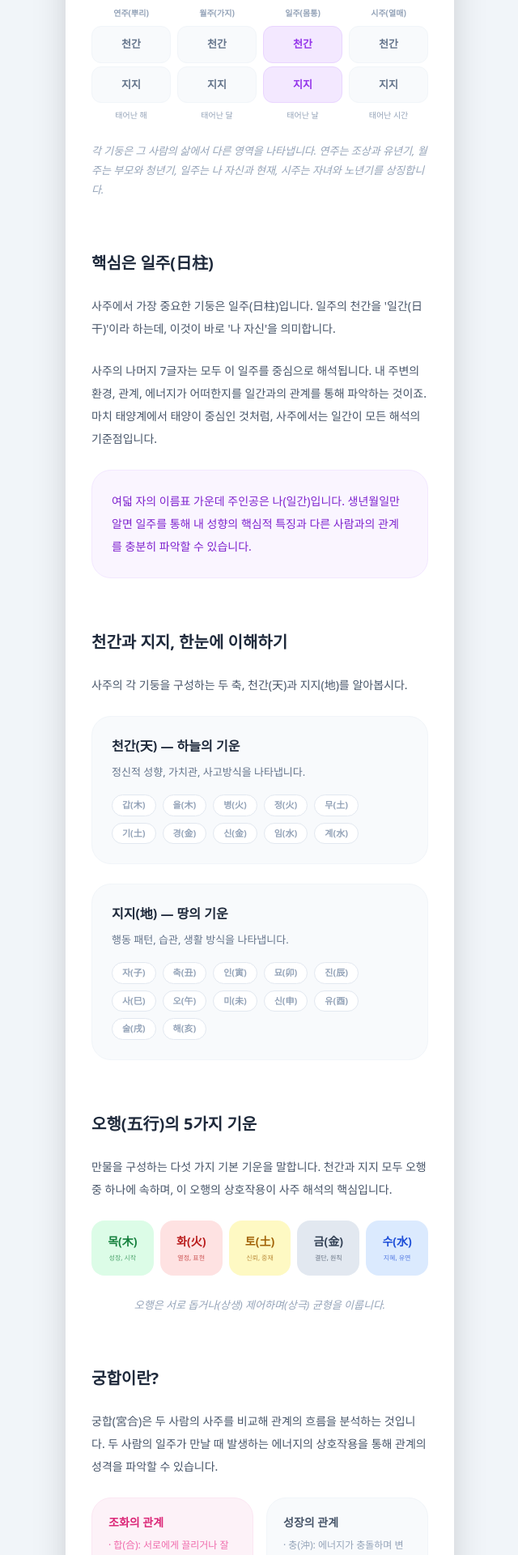
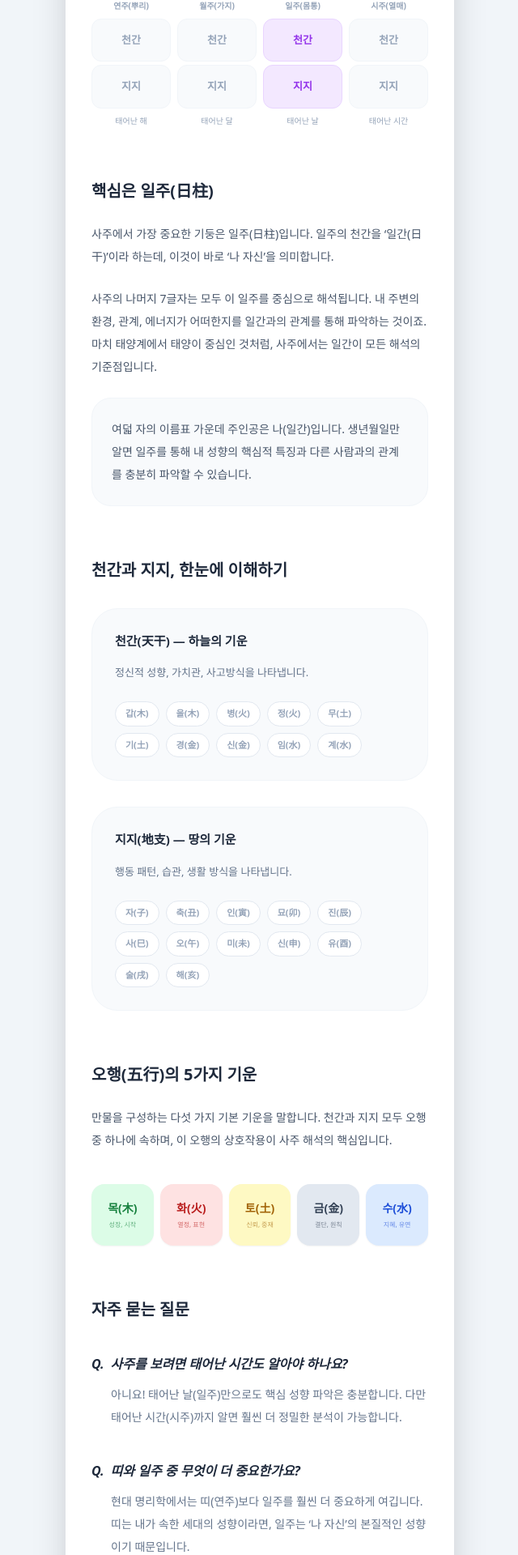
Before and after one commit to PLANB-John/oursai-web, a Next.js app: page /guide/beginner in a window 1280 px wide. Shown: the part 866-2786 px from the top of the page at 81% size, without its empty margins (319-959 px from the left). Built offline with nearby package versions, Linux system fonts and the light colour scheme.

Commit message:
Update beginner.js

```diff
--- a/pages/guide/beginner.js
+++ b/pages/guide/beginner.js
@@ -10,32 +10,31 @@ export default function BeginnerGuide() {
 
       <div className="w-full max-w-[480px] min-h-screen bg-white shadow-2xl flex flex-col relative overflow-hidden sm:rounded-[40px] pb-20">
 
-        {/* --- 상단 네비게이션 (우리 사이트 스타일) --- */}
+        {/* --- 상단 네비게이션 --- */}
         <div className="px-6 py-6 border-b border-slate-50 flex items-center justify-between">
           <a href="/guide" className="text-xs text-slate-400 font-bold flex items-center gap-1 hover:text-purple-400 transition-colors">
             ← 뒤로가기
           </a>
-          <a href="/" className="text-xs text-slate-400 font-bold hover:text-purple-400 transition-colors">홈으로</a>
         </div>
 
         <main className="px-8 py-12 space-y-16">
-          {/* 1. 타이틀 및 도입부 (캡처 내용 100% 반영) */}
-          <section>
-            <h1 className="text-[28px] font-black text-slate-800 mb-8 tracking-tight">사주 초보 완전 가이드</h1>
+          {/* 1. 도입부: 사주, 어렵지 않아요 */}
+          <section className="space-y-6">
+            <h1 className="text-[26px] font-black text-slate-800 tracking-tight leading-tight">사주 초보 완전 가이드</h1>
             <div className="space-y-6 text-[14px] text-slate-600 leading-7">
-              <p className="font-bold text-slate-800 text-lg italic">사주, 어렵지 않아요</p>
-              <p>‘사주’라는 단어만 들으면 복잡하고 어려울 것 같지만, 사실 핵심 개념은 생각보다 단순합니다. 사주는 태어난 시간에 담긴 기운을 조합해 개인의 성향과 삶의 방향성을 파악하는 지혜로운 체계입니다.</p>
+              <p className="font-bold text-slate-800 text-lg">사주, 어렵지 않아요</p>
+              <p>‘사주’라는 단어만 들으면 복잡하고 어려울 것 같지만, 사실 핵심 개념은 생각보다 단순합니다. 사주는 태어난 시간에 담긴 기운을 조합해 개인의 성격과 삶의 방향성을 파악하는 지혜로운 체계입니다.</p>
               <p>최근에는 MBTI가 16가지 유형으로 사람을 분류하듯 사주는 60가지 일주를 기준으로 훨씬 더 세밀하게 사람의 성격과 관계를 분석합니다. 다만 MBTI와 달리 사주명리학은 수천 년의 역사와 경험에 기반한 동양의 통계 학문이라는 점에 매력이 있습니다.</p>
-              <div className="bg-purple-50 p-5 rounded-2xl border border-purple-100 text-purple-600 font-medium">
+              <div className="bg-purple-50 p-6 rounded-3xl border border-purple-100 text-purple-600 font-medium">
                 이 가이드를 끝까지 읽으시면 사주의 기본 구조, 일주, 오행, 궁합의 핵심을 모두 이해하실 수 있습니다. 천천히 따라와 보세요.
               </div>
             </div>
           </section>
 
-          {/* 2. 사주의 기본 구조 (표 디자인 반영) */}
+          {/* 2. 사주의 기본 구조 */}
           <section className="space-y-6">
             <h2 className="text-[20px] font-black text-slate-800">사주(四柱)의 기본 구조</h2>
-            <p className="text-[14px] text-slate-600 leading-7">사주는 네 개의 기둥(연, 월, 일, 시)을 말합니다. 태어난 해, 달, 날, 시간을 각각 하나의 기둥으로 보고, 각 기둥은 하늘의 기운인 천간(天)과 땅의 기운인 지지(地)라는 두 글자로 구성됩니다. 내 기둥 x 두 글자 = 총 8글자, 이것이 바로 '사주팔자(四柱八字)'입니다.</p>
+            <p className="text-[14px] text-slate-600 leading-7">사주는 네 개의 기둥(연, 월, 일, 시)을 말합니다. 태어난 해, 달, 날, 시간을 각각 하나의 기둥으로 보고, 각 기둥은 하늘의 기운인 천간(天干)과 땅의 기운인 지지(地支)라는 두 글자로 구성됩니다. 내 기둥 x 두 글자 = 총 8글자, 이것이 바로 ‘사주팔자(四柱八字)’입니다.</p>
 
             <div className="grid grid-cols-4 gap-2 text-center">
               {[
@@ -46,56 +45,52 @@ export default function BeginnerGuide() {
               ].map((item, idx) => (
                 <div key={idx} className="flex flex-col gap-1">
                   <span className="text-[10px] text-slate-400 font-bold mb-1">{item.label}</span>
-                  <div className={`py-3 rounded-xl border font-bold text-[13px] ${item.active ? 'bg-purple-100 border-purple-200 text-purple-600' : 'bg-slate-50 border-slate-100 text-slate-500'}`}>{item.t}</div>
-                  <div className={`py-3 rounded-xl border font-bold text-[13px] ${item.active ? 'bg-purple-100 border-purple-200 text-purple-600' : 'bg-slate-50 border-slate-100 text-slate-500'}`}>{item.b}</div>
+                  <div className={`py-4 rounded-xl border font-bold text-[13px] ${item.active ? 'bg-purple-100 border-purple-200 text-purple-600' : 'bg-slate-50 border-slate-100 text-slate-400'}`}>{item.t}</div>
+                  <div className={`py-4 rounded-xl border font-bold text-[13px] ${item.active ? 'bg-purple-100 border-purple-200 text-purple-600' : 'bg-slate-50 border-slate-100 text-slate-400'}`}>{item.b}</div>
                   <span className="text-[10px] text-slate-400 mt-1">{item.desc}</span>
                 </div>
               ))}
             </div>
-            <p className="text-[13px] text-slate-400 leading-6 italic">각 기둥은 그 사람의 삶에서 다른 영역을 나타냅니다. 연주는 조상과 유년기, 월주는 부모와 청년기, 일주는 나 자신과 현재, 시주는 자녀와 노년기를 상징합니다.</p>
           </section>
 
-          {/* 3. 핵심은 일주 (노란색 박스 내용 반영) */}
+          {/* 3. 핵심은 일주 */}
           <section className="space-y-6">
             <h2 className="text-[20px] font-black text-slate-800">핵심은 일주(日柱)</h2>
-            <p className="text-[14px] text-slate-600 leading-7">사주에서 가장 중요한 기둥은 일주(日柱)입니다. 일주의 천간을 '일간(日干)'이라 하는데, 이것이 바로 '나 자신'을 의미합니다.</p>
+            <p className="text-[14px] text-slate-600 leading-7">사주에서 가장 중요한 기둥은 일주(日柱)입니다. 일주의 천간을 ‘일간(日干)’이라 하는데, 이것이 바로 ‘나 자신’을 의미합니다.</p>
             <p className="text-[14px] text-slate-600 leading-7">사주의 나머지 7글자는 모두 이 일주를 중심으로 해석됩니다. 내 주변의 환경, 관계, 에너지가 어떠한지를 일간과의 관계를 통해 파악하는 것이죠. 마치 태양계에서 태양이 중심인 것처럼, 사주에서는 일간이 모든 해석의 기준점입니다.</p>
-            <div className="bg-purple-50 p-6 rounded-3xl border border-purple-100 text-purple-700 text-[14px] leading-7 font-medium">
+            <div className="bg-slate-50 p-6 rounded-3xl border border-slate-100 text-slate-600 text-[14px] leading-7 font-medium">
               여덟 자의 이름표 가운데 주인공은 나(일간)입니다. 생년월일만 알면 일주를 통해 내 성향의 핵심적 특징과 다른 사람과의 관계를 충분히 파악할 수 있습니다.
             </div>
           </section>
 
-          {/* 4. 천간과 지지 (아이콘 리스트 반영) */}
-          <section className="space-y-6">
+          {/* 4. 천간과 지지 */}
+          <section className="space-y-8">
             <h2 className="text-[20px] font-black text-slate-800">천간과 지지, 한눈에 이해하기</h2>
-            <p className="text-[14px] text-slate-600 leading-7">사주의 각 기둥을 구성하는 두 축, 천간(天)과 지지(地)를 알아봅시다.</p>
-            <div className="space-y-6">
-              <div className="bg-slate-50 p-6 rounded-3xl border border-slate-100">
-                <p className="font-bold text-slate-800 mb-2">천간(天) — 하늘의 기운</p>
-                <p className="text-[13px] text-slate-500 leading-6 mb-4">정신적 성향, 가치관, 사고방식을 나타냅니다.</p>
-                <div className="flex flex-wrap gap-2 text-[11px] font-bold">
-                  {['갑(木)', '을(木)', '병(火)', '정(火)', '무(土)', '기(土)', '경(金)', '신(金)', '임(水)', '계(水)'].map((g, i) => (
-                    <span key={i} className="px-3 py-1 bg-white rounded-full border border-slate-200 text-slate-400">{g}</span>
-                  ))}
-                </div>
+            <div className="bg-slate-50 p-7 rounded-[32px] border border-slate-100 space-y-4">
+              <p className="font-bold text-slate-800 text-[15px]">천간(天干) — 하늘의 기운</p>
+              <p className="text-[13px] text-slate-500 leading-6">정신적 성향, 가치관, 사고방식을 나타냅니다.</p>
+              <div className="flex flex-wrap gap-2 pt-2">
+                {['갑(木)', '을(木)', '병(火)', '정(火)', '무(土)', '기(土)', '경(金)', '신(金)', '임(水)', '계(水)'].map((item, i) => (
+                  <span key={i} className="px-3 py-1.5 bg-white rounded-full border border-slate-200 text-[11px] font-bold text-slate-400">{item}</span>
+                ))}
               </div>
-              <div className="bg-slate-50 p-6 rounded-3xl border border-slate-100">
-                <p className="font-bold text-slate-800 mb-2">지지(地) — 땅의 기운</p>
-                <p className="text-[13px] text-slate-500 leading-6 mb-4">행동 패턴, 습관, 생활 방식을 나타냅니다.</p>
-                <div className="flex flex-wrap gap-2 text-[11px] font-bold">
-                  {['자(子)', '축(丑)', '인(寅)', '묘(卯)', '진(辰)', '사(巳)', '오(午)', '미(未)', '신(申)', '유(酉)', '술(戌)', '해(亥)'].map((g, i) => (
-                    <span key={i} className="px-3 py-1 bg-white rounded-full border border-slate-200 text-slate-400">{g}</span>
-                  ))}
-                </div>
+            </div>
+            <div className="bg-slate-50 p-7 rounded-[32px] border border-slate-100 space-y-4">
+              <p className="font-bold text-slate-800 text-[15px]">지지(地支) — 땅의 기운</p>
+              <p className="text-[13px] text-slate-500 leading-6">행동 패턴, 습관, 생활 방식을 나타냅니다.</p>
+              <div className="flex flex-wrap gap-2 pt-2">
+                {['자(子)', '축(丑)', '인(寅)', '묘(卯)', '진(辰)', '사(巳)', '오(午)', '미(未)', '신(申)', '유(酉)', '술(戌)', '해(亥)'].map((item, i) => (
+                  <span key={i} className="px-3 py-1.5 bg-white rounded-full border border-slate-200 text-[11px] font-bold text-slate-400">{item}</span>
+                ))}
               </div>
             </div>
           </section>
 
-          {/* 5. 오행 설명 (캡처 이미지 컬러 및 텍스트 반영) */}
-          <section className="space-y-6">
-            <h2 className="text-[20px] font-black text-slate-800">오행(五行)의 5가지 기운</h2>
-            <p className="text-[14px] text-slate-600 leading-7">만물을 구성하는 다섯 가지 기본 기운을 말합니다. 천간과 지지 모두 오행 중 하나에 속하며, 이 오행의 상호작용이 사주 해석의 핵심입니다.</p>
-            <div className="grid grid-cols-5 gap-2 text-center">
+          {/* 5. 오행 설명 */}
+          <section className="space-y-6 text-center">
+            <h2 className="text-[20px] font-black text-slate-800 text-left">오행(五行)의 5가지 기운</h2>
+            <p className="text-[14px] text-slate-600 leading-7 text-left">만물을 구성하는 다섯 가지 기본 기운을 말합니다. 천간과 지지 모두 오행 중 하나에 속하며, 이 오행의 상호작용이 사주 해석의 핵심입니다.</p>
+            <div className="grid grid-cols-5 gap-2 pt-4">
               {[
                 { n: '목(木)', s: '성장, 시작', c: 'bg-green-100 text-green-700' },
                 { n: '화(火)', s: '열정, 표현', c: 'bg-red-100 text-red-700' },
@@ -103,73 +98,57 @@ export default function BeginnerGuide() {
                 { n: '금(金)', s: '결단, 원칙', c: 'bg-slate-200 text-slate-700' },
                 { n: '수(水)', s: '지혜, 유연', c: 'bg-blue-100 text-blue-700' }
               ].map((o, idx) => (
-                <div key={idx} className={`${o.c} py-4 rounded-2xl flex flex-col gap-1`}>
+                <div key={idx} className={`${o.c} py-5 rounded-2xl flex flex-col gap-1 shadow-sm`}>
                   <span className="font-bold text-sm">{o.n}</span>
-                  <span className="text-[8px] opacity-70">{o.s}</span>
-                </div>
-              ))}
-            </div>
-            <p className="text-[13px] text-slate-400 leading-6 italic text-center">오행은 서로 돕거나(상생) 제어하며(상극) 균형을 이룹니다.</p>
-          </section>
-
-          {/* 6. 궁합이란? (캡처 이미지 핵심 텍스트 반영) */}
-          <section className="space-y-6">
-            <h2 className="text-[20px] font-black text-slate-800">궁합이란?</h2>
-            <p className="text-[14px] text-slate-600 leading-7">궁합(宮合)은 두 사람의 사주를 비교해 관계의 흐름을 분석하는 것입니다. 두 사람의 일주가 만날 때 발생하는 에너지의 상호작용을 통해 관계의 성격을 파악할 수 있습니다.</p>
-            <div className="grid grid-cols-2 gap-4">
-              <div className="bg-pink-50 p-5 rounded-3xl border border-pink-100">
-                <p className="font-bold text-pink-600 text-sm mb-2">조화의 관계</p>
-                <ul className="text-[12px] text-pink-500/80 leading-5 space-y-1">
-                  <li>· 합(合): 서로에게 끌리거나 잘 섞이는 관계</li>
-                  <li>· 상생(相生): 서로에게 도움을 주는 관계</li>
-                </ul>
-              </div>
-              <div className="bg-slate-50 p-5 rounded-3xl border border-slate-100">
-                <p className="font-bold text-slate-600 text-sm mb-2">성장의 관계</p>
-                <ul className="text-[12px] text-slate-400 leading-5 space-y-1">
-                  <li>· 충(沖): 에너지가 충돌하며 변화를 만드는 관계</li>
-                  <li>· 상극(相剋): 서로를 제어하며 긴장을 유도하는 관계</li>
-                </ul>
-              </div>
-            </div>
-          </section>
-
-          {/* 7. 자주 묻는 질문 (캡처 이미지 100% 반영) */}
-          <section className="space-y-8">
-            <h2 className="text-[20px] font-black text-slate-800">자주 묻는 질문</h2>
-            <div className="space-y-8">
-              {[
-                { q: "사주를 보려면 태어난 시간도 알아야 하나요?", a: "아니요! 태어난 날(일주)만으로도 핵심 성향 파악은 충분합니다. 다만 태어난 시간(시주)까지 알면 훨씬 더 정밀한 분석이 가능합니다." },
-                { q: "띠와 일주 중 무엇이 더 중요한가요?", a: "현대 명리학에서는 띠(연주)보다 일주를 훨씬 더 중요하게 여깁니다. 띠는 내가 속한 세대의 성향이라면, 일주는 '나 자신'의 본질적인 성향이기 때문입니다." },
-                { q: "궁합이 안 좋으면 어떡하죠?", a: "궁합은 점괘가 아닌 관계의 기후 정보입니다. 비가 오면 우산을 쓰듯, 서로의 차이를 미리 알고 배려하는 지혜로 활용하시는 것이 좋습니다." }
-              ].map((faq, i) => (
-                <div key={i} className="space-y-2">
-                  <p className="font-bold text-[15px] text-slate-800 italic">Q. {faq.q}</p>
-                  <p className="text-[14px] text-slate-500 leading-7">{faq.a}</p>
+                  <span className="text-[8px] opacity-60">{o.s}</span>
                 </div>
               ))}
             </div>
           </section>
 
-          {/* 8. 하단 참여 유도 (우리 사이트 고유 스타일) */}
-          <section className="bg-slate-900 rounded-[40px] p-8 text-center text-white space-y-6 shadow-xl shadow-slate-200">
-            <h3 className="text-xl font-bold">사주의 세계가 궁금하신가요?</h3>
-            <p className="text-[13px] text-slate-400 leading-6">생년월일만 입력하면 나의 일주와<br/>우리 모임의 궁합을 바로 확인할 수 있습니다. [cite: 2026-02-14]</p>
-            <div className="space-y-3 pt-4">
-              <button className="w-full py-4 bg-white text-slate-900 rounded-2xl font-bold text-sm">모임 궁합 확인해보기</button>
-              <button className="w-full py-4 bg-slate-800 text-white rounded-2xl font-bold text-sm border border-slate-700">나와 궁합 확인해보기</button>
+          {/* 6. 자주 묻는 질문 */}
+          <section className="space-y-10">
+            <h2 className="text-[20px] font-black text-slate-800">자주 묻는 질문</h2>
+            <div className="space-y-10">
+              {[
+                { q: "사주를 보려면 태어난 시간도 알아야 하나요?", a: "아니요! 태어난 날(일주)만으로도 핵심 성향 파악은 충분합니다. 다만 태어난 시간(시주)까지 알면 훨씬 더 정밀한 분석이 가능합니다." },
+                { q: "띠와 일주 중 무엇이 더 중요한가요?", a: "현대 명리학에서는 띠(연주)보다 일주를 훨씬 더 중요하게 여깁니다. 띠는 내가 속한 세대의 성향이라면, 일주는 ‘나 자신’의 본질적인 성향이기 때문입니다." },
+                { q: "궁합이 안 좋으면 어떡하죠?", a: "궁합은 점괘가 아닌 관계의 기후 정보입니다. 비가 오면 우산을 쓰듯, 서로의 차이를 미리 알고 배려하는 지혜로 활용하시는 것이 좋습니다." }
+              ].map((faq, i) => (
+                <div key={i} className="space-y-3">
+                  <p className="font-bold text-[16px] text-slate-800 italic flex gap-2"><span>Q.</span> {faq.q}</p>
+                  <p className="text-[14px] text-slate-500 leading-7 pl-6">{faq.a}</p>
+                </div>
+              ))}
             </div>
+          </section>
+
+          {/* --- 우리 사이 고유 하단 섹션 (이미지 기반 재현) --- */}
+          <section className="pt-20 space-y-4">
+            <button className="w-full py-5 bg-white text-slate-700 rounded-[24px] font-bold text-[15px] border border-slate-100 shadow-sm hover:bg-slate-50 transition-colors">
+              모임 궁합 확인해보기 →
+            </button>
+            <button className="w-full py-5 bg-white text-slate-700 rounded-[24px] font-bold text-[15px] border border-slate-100 shadow-sm hover:bg-slate-50 transition-colors">
+              나와 궁합 확인해보기 →
+            </button>
           </section>
         </main>
 
-        {/* --- 푸터 (우리 사이트 고유 스타일 유지) --- */}
-        <footer className="px-8 py-12 bg-white text-center space-y-6 border-t border-slate-50">
-          <div className="flex justify-center gap-5 text-[11px] text-slate-300 font-bold">
-            <a href="/guide">가이드 목록</a>
+        {/* --- 우리 사이 고유 푸터 (이미지 기반 재현) --- */}
+        <footer className="px-8 py-16 bg-white text-center space-y-10">
+          <div className="flex justify-center gap-6 text-[12px] text-slate-300 font-bold">
+            <a href="/intro" className="hover:text-purple-400">서비스 소개</a>
             <span className="text-slate-100">|</span>
-            <a href="/faq">자주 묻는 질문</a>
+            <a href="/faq" className="hover:text-purple-400">자주 묻는 질문</a>
+            <span className="text-slate-100">|</span>
+            <a href="/feedback" className="hover:text-purple-400">의견 보내기</a>
           </div>
-          <p className="text-[10px] text-slate-200 font-medium italic">© 2026 oursai.kr | All Rights Reserved.</p>
+          <div className="flex justify-center gap-6 text-[12px] text-slate-300 font-bold">
+            <a href="/terms" className="hover:text-purple-400">이용약관</a>
+            <span className="text-slate-100">|</span>
+            <a href="/privacy" className="hover:text-purple-400">개인정보처리방침</a>
+          </div>
+          <p className="text-[11px] text-slate-200 font-medium">© 2026 oursai.kr | All Rights Reserved.</p>
         </footer>
       </div>
     </div>
```
